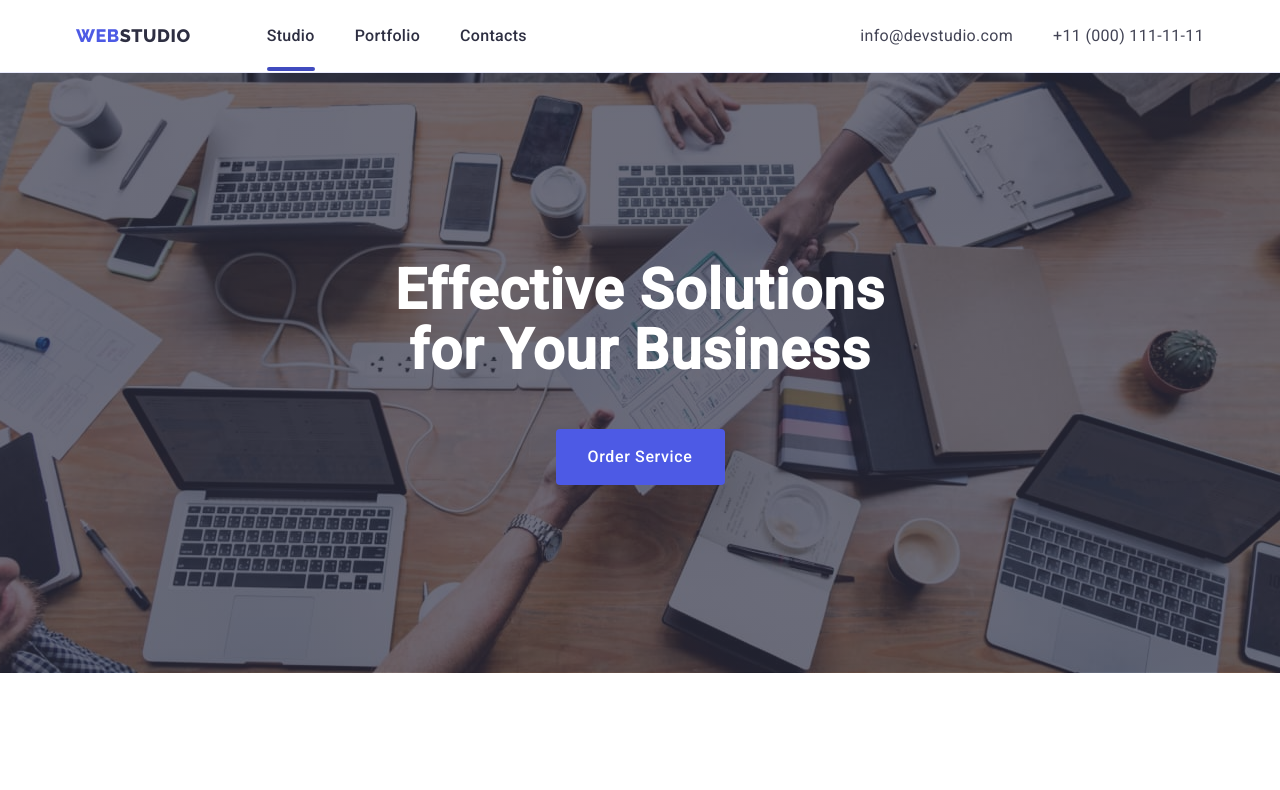
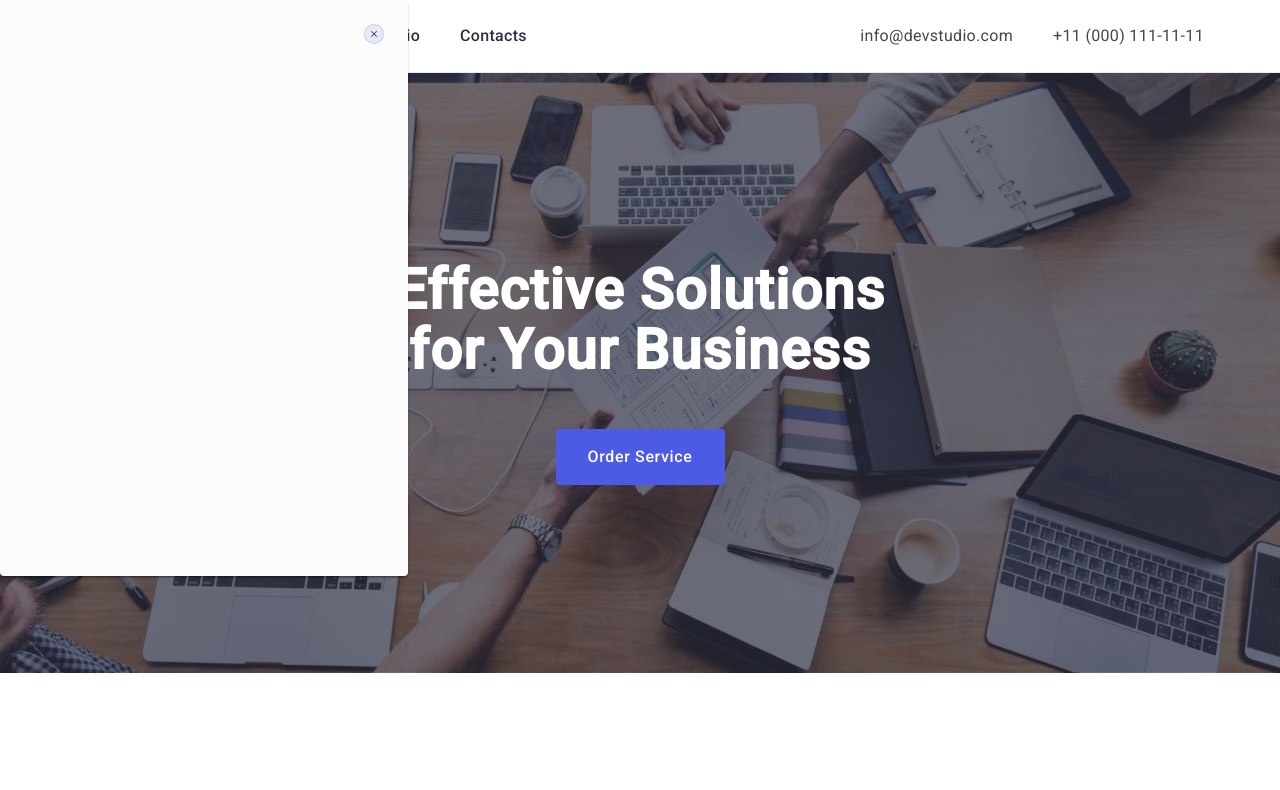
Before and after one commit to Oleksandra-lab/goit-markup-hw-05, a plain HTML site: page index.html in a window 1280 px wide. Shown: the top 790 px of the page. Drawn offline with nearby package versions, Linux system fonts and the light colour scheme.

Commit message:
modal wiindow backdrop invalid

```diff
--- a/css/styles.css
+++ b/css/styles.css
@@ -561,3 +561,48 @@ p {
     .footer-social-network-link-icon {
         fill: var(--cloud);
     }
+    .backdrop {
+        position: fixed;
+        top: 0;
+        left: 0;
+        right: 0;
+        bottom: 0;
+        width: 100%;
+        height: 100%;
+
+        background-color: var(--navy-blue-modal);
+    }
+    .modal {
+        position: absolute;
+        top: calc(50%-288px);
+        left: calc(50%-204px);
+
+
+        width: 408px;
+        min-height: 576px;
+        padding: 24px;
+
+        background-color: var(--dairy);
+        border-radius: 4px;
+        box-shadow: 0px 1px 1px rgba(0, 0, 0, 0.14), 0px 1px 3px rgba(0, 0, 0, 0.12), 0px 2px 1px rgba(0, 0, 0, 0.2);
+
+    }
+    .modal-btn {
+        display: block;
+        margin-left: auto;
+
+        display: flex;
+        align-items: center;
+        justify-content: center;
+        width: 20px;
+        height: 20px;
+
+        background-color: var(--cornflower);
+        border-radius: 50%;
+        border: 1px solid rgba(0, 0, 0, 0.1);;
+
+        cursor: pointer;
+    }
+    .modal-btn-icon {
+        fill: var(--navy-blue);
+    }
--- a/index.html
+++ b/index.html
@@ -404,10 +404,12 @@
     <!--Modal window-->
     <div class="backdrop is-hidden" data-modal>
       <div class="modal">
-        <p>
-          Lorem ipsum dolor sit amet consectetur adipisicing elit. Sapiente, alias.
-        </p>
-        <button data-modal-close>Close</button>
+        <button class="modal-btn" type="button" data-modal-close>
+          <svg class="modal-btn-icon" width="8" height="8">
+            <use href="./images/icon.svg#icon-close" >  </use>
+          </svg>
+
+        </button>
       </div>
     </div>
     <script src="./js/modal.js"></script>
```
